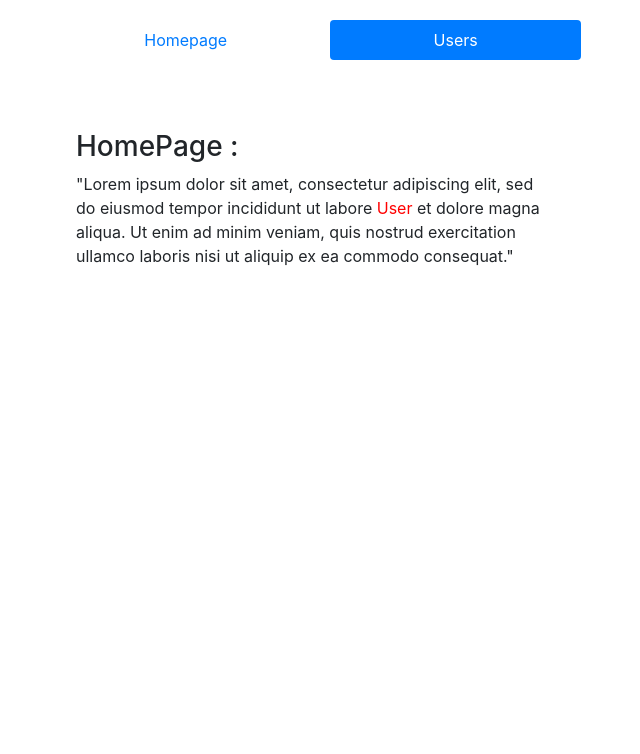
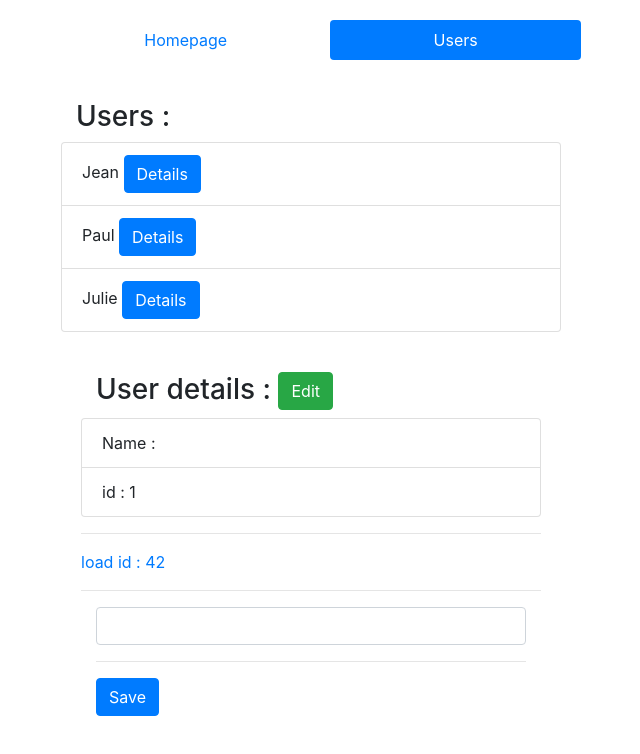
Before and after one commit to sandix34/Angular-Routing, an Angular app: page /users/1/edit in a window 1280 px wide. Shown: the top 754 px of the page, without its empty margins (329-969 px from the left). Built offline with nearby package versions, Linux system fonts and the light colour scheme.

Commit message:
route guards CanDeactivate

```diff
--- a/src/app/app-auth-guard.ts
+++ b/src/app/app-auth-guard.ts
@@ -1,10 +1,15 @@
-import { CanActivate, RouterStateSnapshot, ActivatedRouteSnapshot } from '@angular/router';
+import { CanActivate, RouterStateSnapshot, ActivatedRouteSnapshot, CanDeactivate } from '@angular/router';
 import { Observable } from 'rxjs';
+import { UserEditComponent } from './user-details/user-edit/user-edit.component';
 
-export class AuthGuard implements CanActivate {
+export class AuthGuard implements CanActivate, CanDeactivate<UserEditComponent> {
 
   canActivate(router: ActivatedRouteSnapshot, state: RouterStateSnapshot): Observable<boolean> | Promise<boolean> | boolean {
     return true;
   }
 
+  canDeactivate(component: UserEditComponent): boolean {
+    return component.canDeactivate();
+  }
+
 }
--- a/src/app/app-routing.module.ts
+++ b/src/app/app-routing.module.ts
@@ -4,12 +4,15 @@ import { HomepageComponent } from './homepage/homepage.component';
 import { UserComponent } from './user/user.component';
 import { UserDetailsComponent } from './user-details/user-details.component';
 import { AuthGuard } from './app-auth-guard';
+import { UserEditComponent } from './user-details/user-edit/user-edit.component';
 
 
 const routes: Routes = [
   { path: 'home', component: HomepageComponent },
   { path: 'users', component: UserComponent, children: [
-    { path: ':id', canActivate: [AuthGuard], component: UserDetailsComponent }
+    { path: ':id', canActivate: [AuthGuard], component: UserDetailsComponent, children: [
+      { path: 'edit', canDeactivate: [AuthGuard], component: UserEditComponent }
+    ] }
   ] },
   { path: '',
     redirectTo: '/home',
--- a/src/app/app.module.ts
+++ b/src/app/app.module.ts
@@ -7,13 +7,15 @@ import { HomepageComponent } from './homepage/homepage.component';
 import { UserDetailsComponent } from './user-details/user-details.component';
 import { UserComponent } from './user/user.component';
 import { AuthGuard } from './app-auth-guard';
+import { UserEditComponent } from './user-details/user-edit/user-edit.component';
 
 @NgModule({
   declarations: [
     AppComponent,
     HomepageComponent,
     UserDetailsComponent,
-    UserComponent
+    UserComponent,
+    UserEditComponent
   ],
   imports: [
     BrowserModule,
--- a/src/app/user-details/user-details.component.html
+++ b/src/app/user-details/user-details.component.html
@@ -1,9 +1,11 @@
 <div class="col-12" style="margin-top:20px;padding:20px;">
-  <h3 class="col-12">User details : <button class="btn btn-success ml-auto"> Edit </button></h3>
+  <h3 class="col-12">User details : <button [routerLink]="['edit']" class="btn btn-success ml-auto"> Edit </button></h3>
     <ul class="list-group">
       <li class="list-group-item">Name : {{ name }}</li>
       <li class="list-group-item">id : {{ id }}</li>
     </ul>
   <hr>
   <a [routerLink]="['/user', 42]" >load id : 42</a>
+  <hr>
+  <router-outlet></router-outlet>
 </div>
--- /dev/null
+++ b/src/app/user-details/user-edit/user-edit.component.html
@@ -0,0 +1,5 @@
+<div class="col-12" style="margin-bottom: 100px;">
+  <input type="text" class="form-control" />
+  <hr>
+  <button (click)="save=true" class="btn btn-primary"> Save </button>
+</div>
--- /dev/null
+++ b/src/app/user-details/user-edit/user-edit.component.ts
@@ -0,0 +1,25 @@
+import { Component, OnInit } from '@angular/core';
+
+@Component({
+  selector: 'app-user-edit',
+  templateUrl: './user-edit.component.html',
+  styleUrls: ['./user-edit.component.css']
+})
+export class UserEditComponent implements OnInit {
+
+  public save: boolean = false;
+
+  canDeactivate(): boolean {
+    if (this.save) {
+      return true;
+    } else {
+      return confirm('Do you really want to leave without saving ?');
+    }
+  }
+
+  constructor() { }
+
+  ngOnInit(): void {
+  }
+
+}
```
Also changed, not shown: src/app/user-details/user-edit/user-edit.component.css (added).
